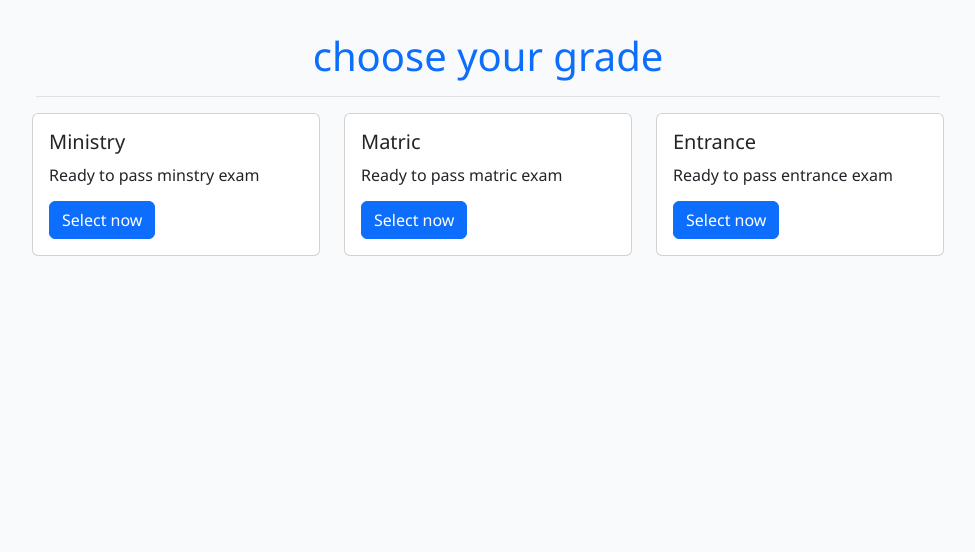
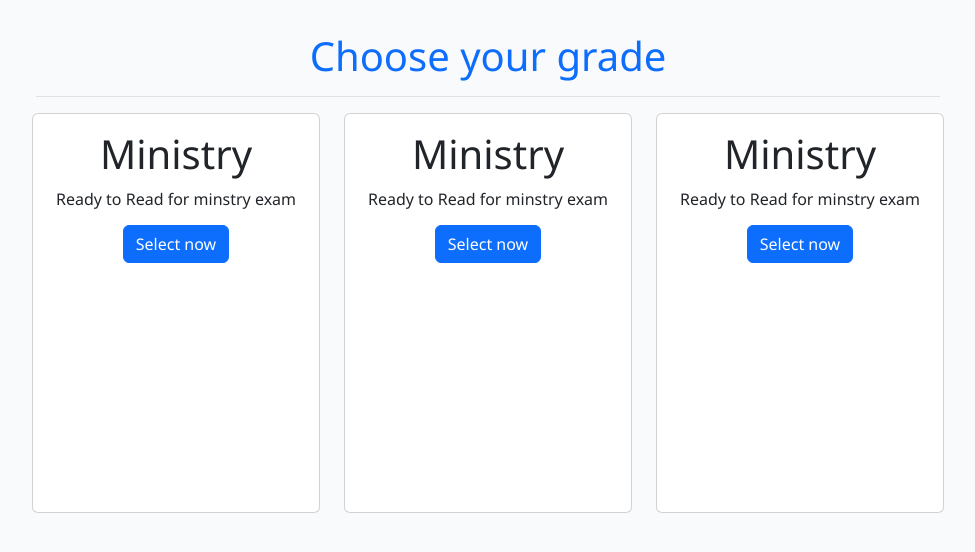
Before and after one commit to MrMohone/ReadyForExamp-Backend, a React (Vite) app: page /start in a window 1280 px wide. Shown: the top 552 px of the page, without its empty margins (152-1127 px from the left). Built offline with nearby package versions, Linux system fonts and the light colour scheme.

Commit message:
fetch data from allsubjects table

```diff
--- a/src/App.jsx
+++ b/src/App.jsx
@@ -3,11 +3,12 @@ import { BrowserRouter, Routes, Route } from 'react-router-dom'
 import Home from './Home'
 import NotFound from './Not_Found_page'
 import MainDashboard from './components/MainDashboard'
-import SelectSubject from './components/SelectSubject'
 import Subject from './components/Subject'
 import PdfFile from './components/PdfFile'
 import VideoFile from './components/VideoFile'
 import About from './About'
+import AllSubjects from './components/AllSubjects'
+
 const App = () => {
   return (
     <>
@@ -17,7 +18,7 @@ const App = () => {
         <Route path="/about" element={<About />} />
         <Route path="*" element={<NotFound />} />
         <Route path="/start" element={<MainDashboard />} />
-        <Route path='/ministry' element={<SelectSubject />} />
+        <Route path='/ministry' element={<AllSubjects />} />
         <Route path='/subject/:subject' element={<Subject />} />
         <Route path='/subject/:subject/pdf' element={<PdfFile />} />
         <Route path='/subject/:subject/video' element={<VideoFile />} />
--- a/src/Home.jsx
+++ b/src/Home.jsx
@@ -1,24 +1,33 @@
 import { Link } from 'react-router-dom';
+import HomeBgImg from '../public/Homepage.png';
 
 function Home() {
 
   return (
-    <section className="d-flex align-items-center  justify-content-center vh-100 bg-light text-center">
+    <section className="d-flex align-items-center  justify-content-center vh-100 container-fluid bg-light text-center"
+    style={{
+  backgroundImage: `url(${HomeBgImg})`,
+  backgroundSize: 'cover',
+  backgroundPosition: 'center',
+  backgroundRepeat: 'no-repeat',
+
+}}>
       <div>
         {/* Heading */}
-        <h1 className="display-4 fw-bold text-primary mb-4">
-          Welcome to Exam Preparation System
+        <h1 className="display-3 fw-bold mb-4 px-2 tracking-in-expand"
+        style={{color: '#1bd8e2ff'}} >
+          Welcome to Free Ready To Pass Exam <br />Digital Learning System
         </h1>
-        <p className="lead text-secondary mb-5">
+        <p className="lead fw-bold mb-5 tracking-in-expand" style={{fontSize: '1.5rem', color: '#000000de'}}>
           Your digital companion for Ministry, Matric & Entrance Exam success.
         </p>
-
+{/*  */}
         {/* Buttons */}
         <div className="d-flex gap-3 justify-content-center flex-wrap">
-          <Link to='/start' className="btn btn-primary btn-lg px-4">
+          <Link to='/start' className="btn btn-primary btn-lg px-4 fw-bold">
              Start Now
           </Link>
-          <Link to='/about'className="btn btn-outline-dark btn-lg px-4">
+          <Link to='/about'className="btn btn-outline-dark btn-lg px-4 fw-bold">
             About Us
           </Link>
         </div>
--- a/src/assets/index.css
+++ b/src/assets/index.css
@@ -24,6 +24,7 @@ body a{
   padding: 20px;
   perspective: 1000px;
 }
+
 
 .subject-card {
   padding-top: 50px;
@@ -128,3 +129,23 @@ body a{
   font-weight: 900;
   color: rgb(4, 193, 250);
 }
+
+/* home page text animations */
+
+.tracking-in-expand {
+	-webkit-animation: tracking-in-expand 0.7s cubic-bezier(0.215, 0.610, 0.355, 1.000) both;
+	        animation: tracking-in-expand 0.7s cubic-bezier(0.215, 0.610, 0.355, 1.000) both;
+}
+
+@keyframes tracking-in-expand {
+  0% {
+    letter-spacing: -0.5em;
+    opacity: 0;
+  }
+  40% {
+    opacity: 0.6;
+  }
+  100% {
+    opacity: 1;
+  }
+}
--- a/src/components/SelectSubject.jsx
+++ b/src/components/AllSubjects.jsx
@@ -1,13 +1,13 @@
 import React, { useEffect, useState} from 'react'
-import Card from './Card'
+import AllSubjectsCard from './AllSubjectsCard.jsx'
 import  Axios from '../Axios.jsx'
 
-const SelectSubject = () => {
+const AllSubjects = () => {
 
   const [subjects, setSubjects] = useState([])
 
   const fetchData = () => {
-    Axios.get('/gradesixresource')
+    Axios.get('/gradesixresource/allsubjects/')
     .then((res) => {
       setSubjects(res.data);
       console.log(res.data);
@@ -23,14 +23,14 @@ const SelectSubject = () => {
 
   return (
     <>
-        <h1 className='text-center text-primary m-3 p-3 border-bottom font-weight-bold'>
+        <h1 className='text-center text-primary m-3 p-3 border-bottom font-weight-bold' >
             ALL SUBJECT, Select anyone to start learning
             </h1>
         <div className='row  justify-content-center'>
                 {
                   subjects.map((subject) => (
                     <div class="col-md-3 parent mb-2 " key={subject.id}>
-                      <Card subject={subject}  />
+                      <AllSubjectsCard subject={subject}  />
                     </div>
                   ))
                 }
@@ -39,4 +39,4 @@ const SelectSubject = () => {
   )
 }
 
-export default SelectSubject
+export default AllSubjects
--- a/src/components/Card.jsx
+++ b/src/components/AllSubjectsCard.jsx
@@ -1,6 +1,6 @@
 import { Link } from 'react-router-dom';
 
-const Card = ({subject}) => {
+const AllSubjectsCard = ({subject}) => {
   return (
           <div class="subject-card w-100 h-100 shadow-sm ">
             <div class="content-box"
@@ -10,11 +10,11 @@ const Card = ({subject}) => {
               flexDirection: 'column',
               justifyContent: 'space-between' // space between title, description, and button
             }}>
-                <span class="card-title">{subject.subject}</span>
+                <span class="card-title">{subject.allsubject}</span>
                 <p class="card-content  overflow-auto" style={{ maxHeight: '140px' }} >
                  {subject.description}
                 </p>
-                <Link to={`/subject/${subject.subject}`}><span class="start-btn">Start</span></Link>
+                <Link to={`/subject/${subject.allsubject}`}><span class="start-btn">Start</span></Link>
             </div>
 
             <div className="date-box">
@@ -36,4 +36,4 @@ const Card = ({subject}) => {
   )
 }
 
-export default Card
+export default AllSubjectsCard
--- a/src/components/MainDashboard.jsx
+++ b/src/components/MainDashboard.jsx
@@ -4,35 +4,35 @@ import { Link } from 'react-router-dom'
 const MainDashboard = () => {
   return (
     <>
-    <h1 className='text-center text-primary m-3 p-3 border-bottom' >choose your grade</h1>
-        <div className="container">
+    <h1 className='text-center text-primary m-3 p-3 border-bottom' >Choose your grade</h1>
+        <div className="container-fluid">
             <div className="row ">
-                <div className="col">
-                    <div className="card " style={{width: '18rem'}}>
-                        <div className="card-body">
-                            <h5 className="card-title mb-3">Ministry</h5>
-                            <h6 className="card-subtitle mb-3 ">Ready to pass minstry exam</h6>
-                            <Link to="/ministry" className="card-link"><button className='btn btn-primary'>Select now</button></Link>
+                <div className="col justify-content-center d-flex mb-3">
+                    <div className="card " style={{width: '18rem', height: '25rem'}}>
+                        <div className="card-body text-center ">
+                            <h1 className="card-title mb-3">Ministry</h1>
+                            <h6 className="card-subtitle mb-3 ">Ready to Read for minstry exam</h6>
+                            <Link to="/ministry" className="card-link "><button className='btn btn-primary'>Select now</button></Link>
                         </div>
                     </div>
                 </div>
 
-                <div className="col">
-                     <div className="card " style={{width: '18rem'}}>
-                        <div className="card-body">
-                            <h5 className="card-title mb-3">Matric</h5>
-                            <h6 className="card-subtitle mb-3 ">Ready to pass matric exam</h6>
-                            <Link to="/matric" className="card-link"><button className='btn btn-primary'>Select now</button></Link>
+                <div className="col justify-content-center d-flex mb-3">
+                    <div className="card " style={{width: '18rem', height: '25rem'}}>
+                        <div className="card-body text-center ">
+                            <h1 className="card-title mb-3">Ministry</h1>
+                            <h6 className="card-subtitle mb-3 ">Ready to Read for minstry exam</h6>
+                            <Link to="/matric" className="card-link "><button className='btn btn-primary'>Select now</button></Link>
                         </div>
                     </div>
                 </div>
 
-                <div className="col">
-                     <div className="card " style={{width: '18rem'}}>
-                        <div className="card-body">
-                            <h5 className="card-title mb-3">Entrance</h5>
-                            <h6 className="card-subtitle mb-3 ">Ready to pass entrance exam</h6>
-                            <Link to="/entrance" className="card-link"><button className='btn btn-primary'>Select now</button></Link>
+               <div className="col justify-content-center d-flex mb-3">
+                    <div className="card " style={{width: '18rem', height: '25rem'}}>
+                        <div className="card-body text-center ">
+                            <h1 className="card-title mb-3">Ministry</h1>
+                            <h6 className="card-subtitle mb-3 ">Ready to Read for minstry exam</h6>
+                            <Link to="/entrance" className="card-link "><button className='btn btn-primary'>Select now</button></Link>
                         </div>
                     </div>
                 </div>
--- a/src/components/PdfFile.jsx
+++ b/src/components/PdfFile.jsx
@@ -30,10 +30,10 @@ const PdfFile = () => {
 
   return (
     <>
+
     <div class="container-fluid text-center">
         <div class="row">
-
-          <div class="col-2 " style={{borderRight: "2px solid #b69a9aff",height: "100vh", backgroundColor: "rgba(193, 189, 192, 0.67)"}}>
+          <div class="col-md-2 " style={{borderRight: "2px solid #b69a9aff",height: "100vh", backgroundColor: "rgba(193, 189, 192, 0.67)"}}>
              <div className="d-flex flex-column justify-content-center align-items-center text-center m-2 p-2">
                 <Link to={`/subject/${subject}/pdf`} className="btn btn-primary mb-3 p-3">Read PDF</Link>
                 <Link to={`/subject/${subject}/video`} className="btn btn-primary mb-3 p-3">Watch Video</Link>
@@ -41,7 +41,19 @@ const PdfFile = () => {
             </div>
           </div>
 
-         <div class="col-10">
+         <div class="col-md-10">
+          <div class="dropdown">
+
+              <button class="btn btn-secondary dropdown-toggle" type="button" data-bs-toggle="dropdown" aria-expanded="false">
+                Select
+              </button>
+              <ul class="dropdown-menu">
+                <li><button class="dropdown-item" type="button">Read PDF</button></li>
+                <li><button class="dropdown-item" type="button">Watch Video</button></li>
+                <li><button class="dropdown-item" type="button">Back</button></li>
+              </ul>
+            </div>
+
             <h2 className="p-3 text-center text-primary font-weight-bold">
                 These all are pdf files for you , read them properly
             </h2>
```
Also changed, not shown: src/About.jsx (+6 -27 lines), public/Homepage.png (added).
